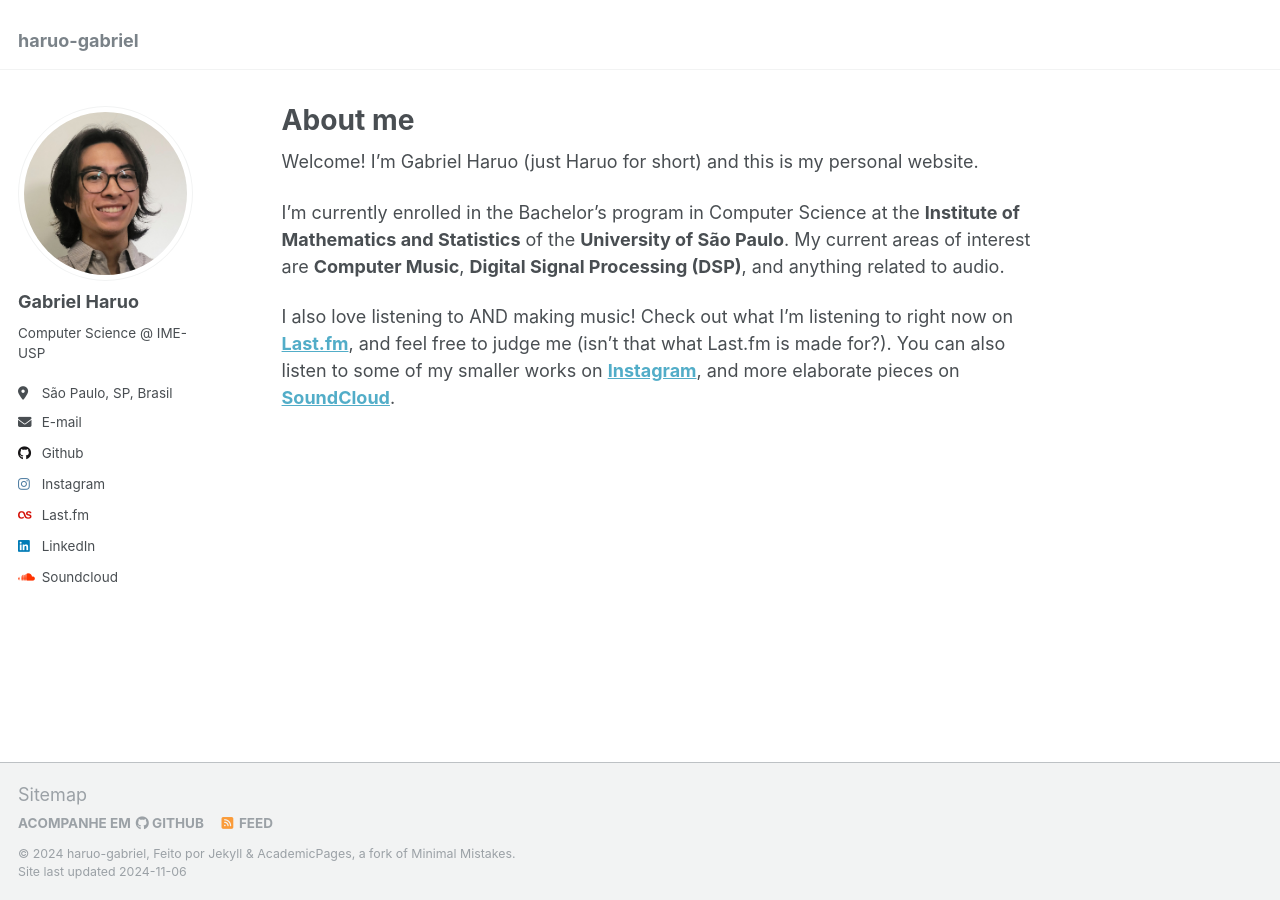
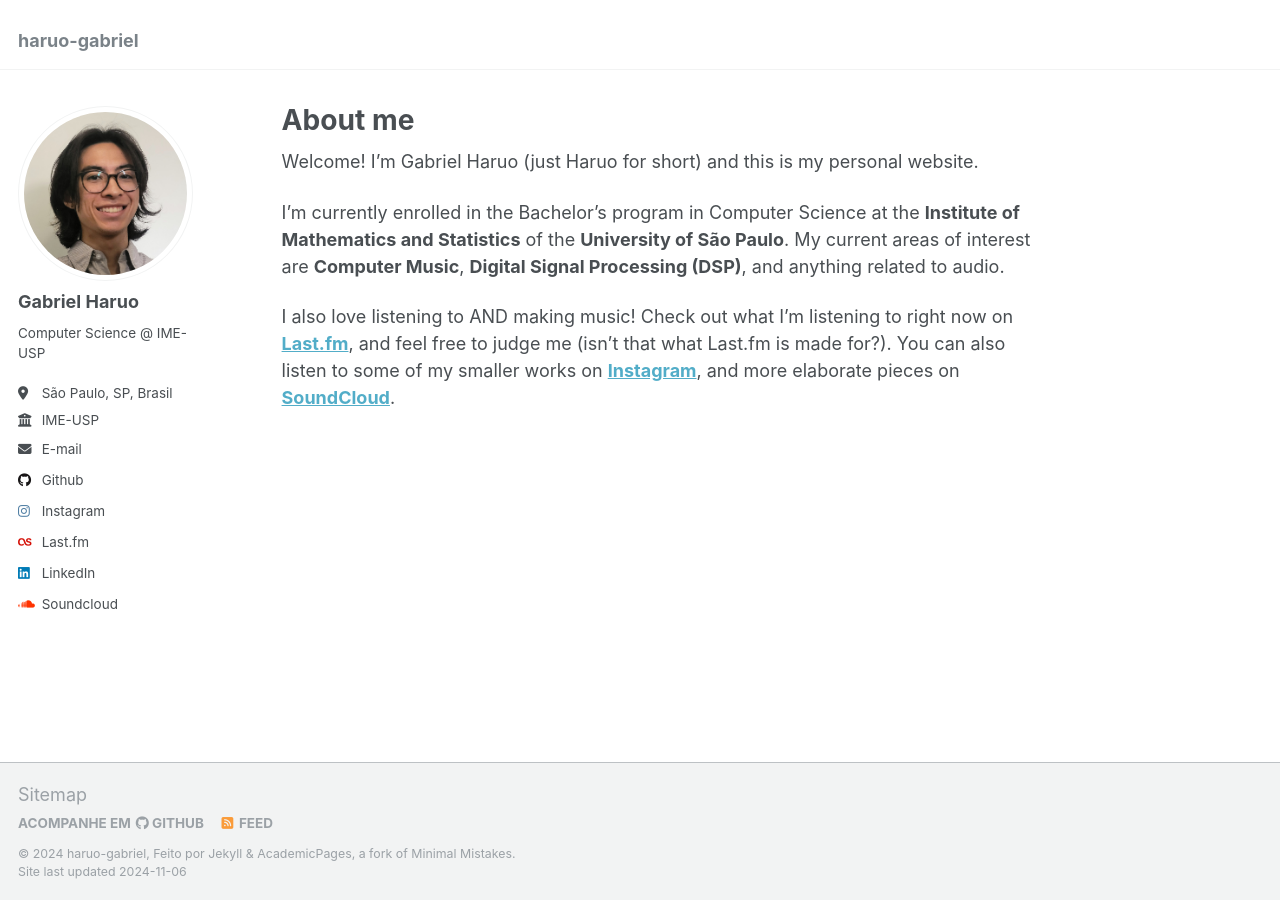
Before and after one commit to haruo-gabriel/haruo-gabriel.github.io, a Jekyll site: the page built from _pages/about.md, in a window 1280 px wide. Built offline with Jekyll 4.4.1, drawn with Linux system fonts in a browser that asks for light colours.

Commit message:
Update employer information in _config.yml

```diff
--- a/_config.yml
+++ b/_config.yml
@@ -26,7 +26,7 @@ author:
   pronouns         : # example: "she/her"
   bio              : "Computer Science @ IME-USP"
   location         : "São Paulo, SP, Brasil"
-  employer         : # "Universidade de São Paulo"
+  employer         : "IME-USP"
   uri              : # URL
   email            : "takeuchigabriel@usp.br"
 
```
